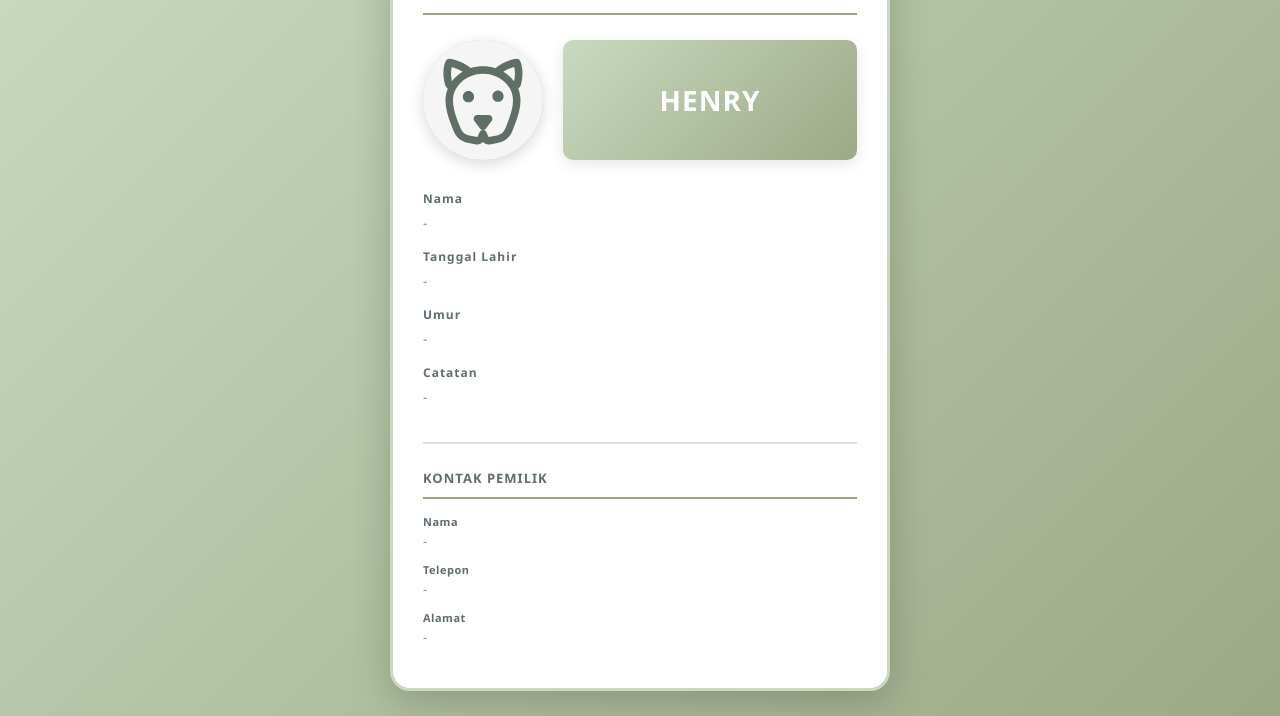
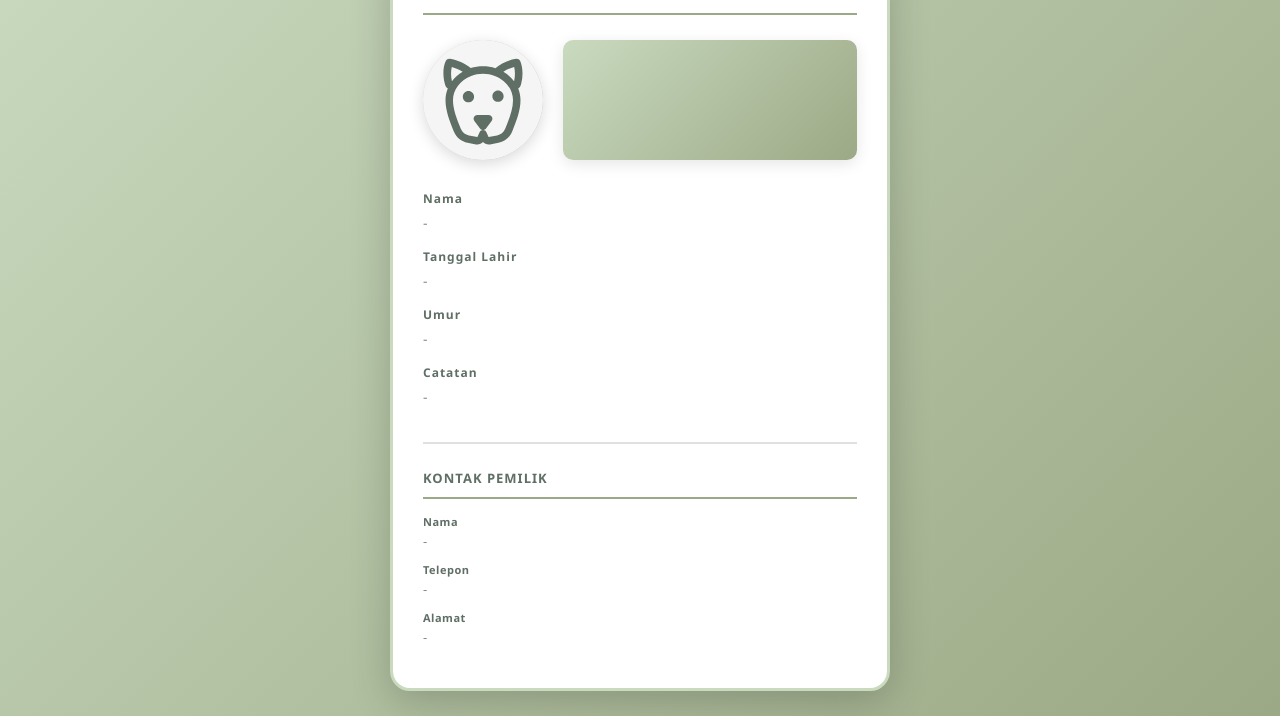
Before and after one commit to bayu242/Pet24Web, a plain HTML site: page index.html in a window 1280 px wide. Shown: the part 84-800 px from the top of the page. Drawn offline with Linux system fonts and the light colour scheme.

Commit message:
fix parser data

```diff
--- a/index.html
+++ b/index.html
@@ -25,7 +25,7 @@
             />
           </div>
           <div class="petNameBox">
-            <h1 id="petNameHead" class="petNameTitle">HENRY</h1>
+            <h1 id="petNameHead" class="petNameTitle"></h1>
           </div>
         </div>
 
```
